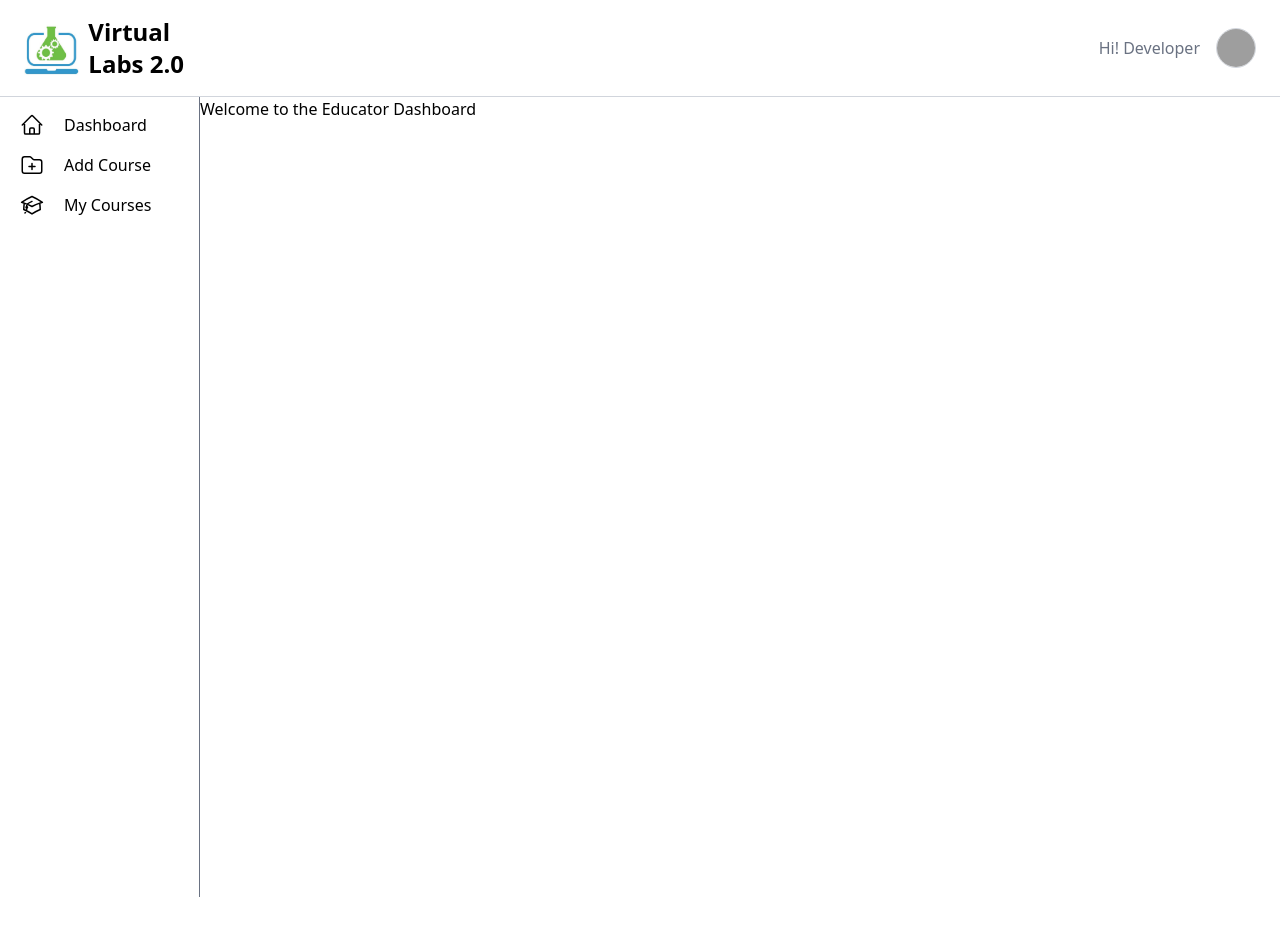
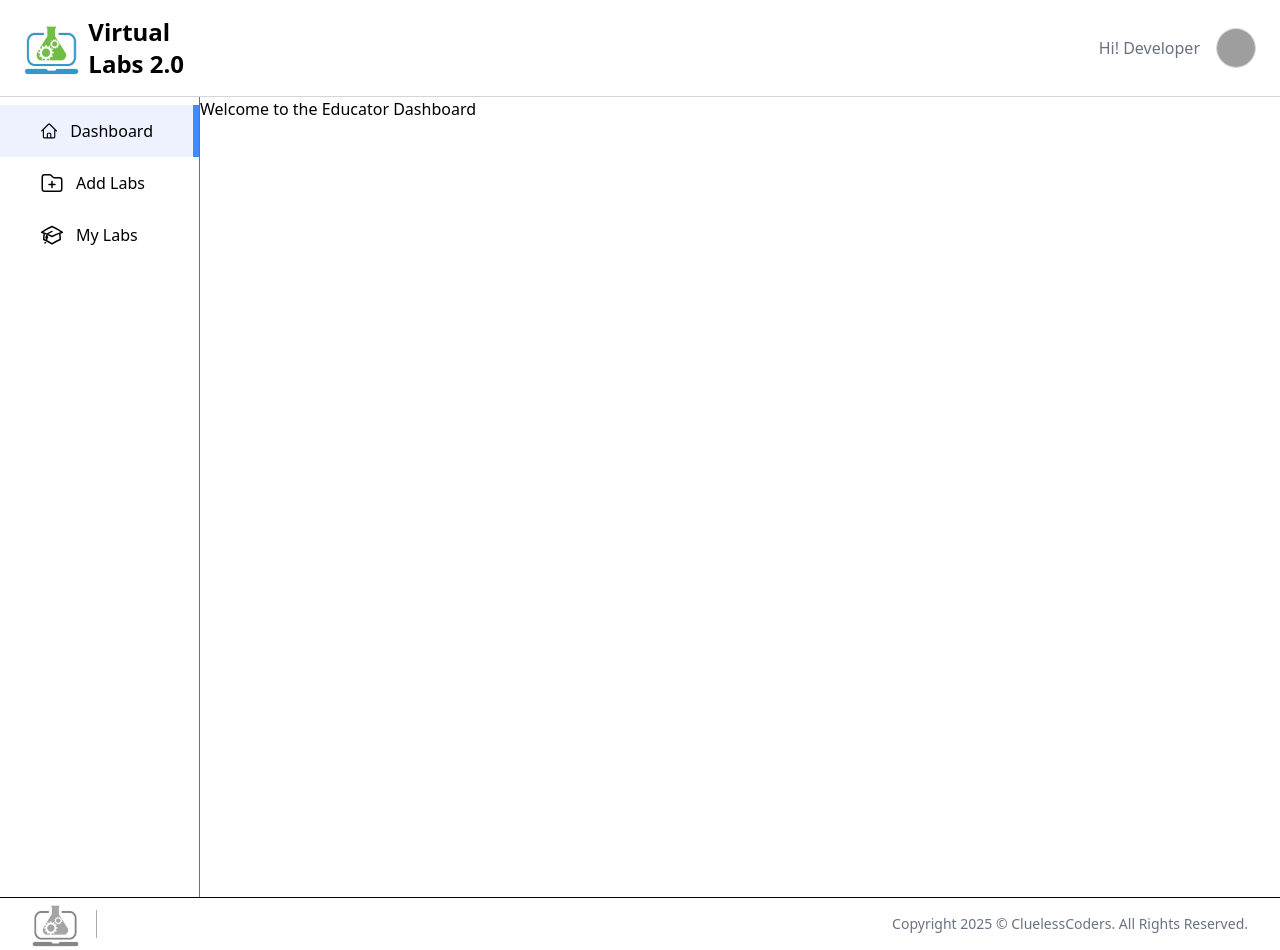
Before and after one commit to anannayamustcode/Felecity, a React (Vite) app in the folder frontend/: page /educator in a window 1280 px wide. Before the commit the page ends 897 px from the top, so only its background shows below. Built offline with nearby package versions, Linux system fonts and the light colour scheme; grey boxes are pictures that could not be loaded.

Commit message:
Navbar sidebar letsgoo

```diff
--- a/frontend/index.html
+++ b/frontend/index.html
@@ -2,7 +2,7 @@
 <html lang="en">
   <head>
     <meta charset="UTF-8" />
-    <link rel="icon" type="image/svg+xml" href="/vite.svg" />
+    <link rel="icon" type="image/svg+xml" href="./public/logoo.png" />
     <meta name="viewport" content="width=device-width, initial-scale=1.0" />
     <title>Virtual Labs2.0</title>
   </head>
--- a/frontend/src/Components/Educator/Footer.jsx
+++ b/frontend/src/Components/Educator/Footer.jsx
@@ -1,11 +1,18 @@
-import React from 'react'
+import React from 'react';
+import logo from '/src/assets/logoo.png'; // Ensure correct path
 
 const Footer = () => {
   return (
-    <div>
-      <h1>Footer</h1>
-    </div>
-  )
-}
+    <footer className="flex md:flex-row flex-col-reverse items-center justify-between text-left w-full px-8 border-t">
+      <div className="flex items-center gap-4">
+        <img className="hidden md:block w-12 filter grayscale" src={logo} alt="logo" />
+        <div className="hidden md:block h-7 w-px bg-gray-500/60"></div>
+      </div>
+      <p className="py-4 text-center text-xs md:text-sm text-gray-500">
+        Copyright 2025 © CluelessCoders. All Rights Reserved.
+      </p>
+    </footer>
+  );
+};
 
-export default Footer
+export default Footer;
--- a/frontend/src/Components/Educator/Sidebar.jsx
+++ b/frontend/src/Components/Educator/Sidebar.jsx
@@ -10,20 +10,22 @@ const Sidebar = () => {
         <path strokeLinecap="round" strokeLinejoin="round" d="m2.25 12 8.954-8.955c.44-.439 1.152-.439 1.591 0L21.75 12M4.5 9.75v10.125c0 .621.504 1.125 1.125 1.125H9.75v-4.875c0-.621.504-1.125 1.125-1.125h2.25c.621 0 1.125.504 1.125 1.125V21h4.125c.621 0 1.125-.504 1.125-1.125V9.75M8.25 21h8.25" />
       </svg>
     },
-    { name: 'Add Course', path: '/educator/addlab', icon: <svg xmlns="http://www.w3.org/2000/svg" fill="none" viewBox="0 0 24 24" strokeWidth={1.5} stroke="currentColor" className="size-6">
+    { name: 'Add Labs', path: '/educator/addlab', icon: <svg xmlns="http://www.w3.org/2000/svg" fill="none" viewBox="0 0 24 24" strokeWidth={1.5} stroke="currentColor" className="size-6">
         <path strokeLinecap="round" strokeLinejoin="round" d="M12 10.5v6m3-3H9m4.06-7.19-2.12-2.12a1.5 1.5 0 0 0-1.061-.44H4.5A2.25 2.25 0 0 0 2.25 6v12a2.25 2.25 0 0 0 2.25 2.25h15A2.25 2.25 0 0 0 21.75 18V9a2.25 2.25 0 0 0-2.25-2.25h-5.379a1.5 1.5 0 0 1-1.06-.44Z" />
       </svg>
     },
-    { name: 'My Courses', path: '/educator/mylabs', icon: <svg xmlns="http://www.w3.org/2000/svg" fill="none" viewBox="0 0 24 24" strokeWidth={1.5} stroke="currentColor" className="size-6">
+    { name: 'My Labs', path: '/educator/mylabs', icon: <svg xmlns="http://www.w3.org/2000/svg" fill="none" viewBox="0 0 24 24" strokeWidth={1.5} stroke="currentColor" className="size-6">
         <path strokeLinecap="round" strokeLinejoin="round" d="M4.26 10.147a60.438 60.438 0 0 0-.491 6.347A48.62 48.62 0 0 1 12 20.904a48.62 48.62 0 0 1 8.232-4.41 60.46 60.46 0 0 0-.491-6.347m-15.482 0a50.636 50.636 0 0 0-2.658-.813A59.906 59.906 0 0 1 12 3.493a59.903 59.903 0 0 1 10.399 5.84c-.896.248-1.783.52-2.658.814m-15.482 0A50.717 50.717 0 0 1 12 13.489a50.702 50.702 0 0 1 7.74-3.342M6.75 15a.75.75 0 1 0 0-1.5.75.75 0 0 0 0 1.5Zm0 0v-3.675A55.378 55.378 0 0 1 12 8.443m-7.007 11.55A5.981 5.981 0 0 0 6.75 15.75v-1.5" />
       </svg>
     }
   ];
 
-  return (
+  return  (
     <div className='md:w-50 w-16 border-r min-h-screen text-base border-gray-500 py-2 flex flex-col'>
       {menuItems.map((item) => (
-        <NavLink key={item.path} to={item.path} end={item.path==='/educator'} className="ml-5 flex gap-5 items-center py-2 hover:bg-gray-200 transition">
+        <NavLink key={item.path} to={item.path} end={item.path==='/educator'} className={({isActive})=> `flex items-center md:flex-row flex-col md:justify-start justify-center py-3.5 md:px-10 gap-3 ${isActive ? 'bg-indigo-50 border-r-[6px] border-blue-500/90' : 'hover:bg-gray-100/90 border-r-[6px] border-white hover:border-gray-100/90'}`}
+
+>
           {item.icon}
           <p className='md:block hidden text-center'>{item.name}</p>
         </NavLink>
--- a/frontend/src/Layouts/LayoutEducator.jsx
+++ b/frontend/src/Layouts/LayoutEducator.jsx
@@ -1,18 +1,20 @@
   import React from 'react';
   import { Outlet } from 'react-router-dom';
   import Sidebar from '../Components/Educator/Sidebar';
-import Navbar from '../Components/Educator/navbar';
+  import Navbar from '../Components/Educator/navbar';  // Ensure correct case for imports
+  import Footer from '../Components/Educator/Footer';
 
   const LayoutEducator = () => {
     return (
-    <div>
+      <div className="flex flex-col min-h-screen">
         <Navbar />
-      <div className="flex">
-        <Sidebar />  {/* ✅ Ensure Sidebar is included here */}
+        <div className="flex flex-1">
+          <Sidebar />
           <div className="flex-1">
             <Outlet />
           </div>
         </div>
+        <Footer />
       </div>
     );
   };
```
Also changed, not shown: frontend/public/logoo.png (added). Lines whose indentation alone changed are shown as unchanged.
